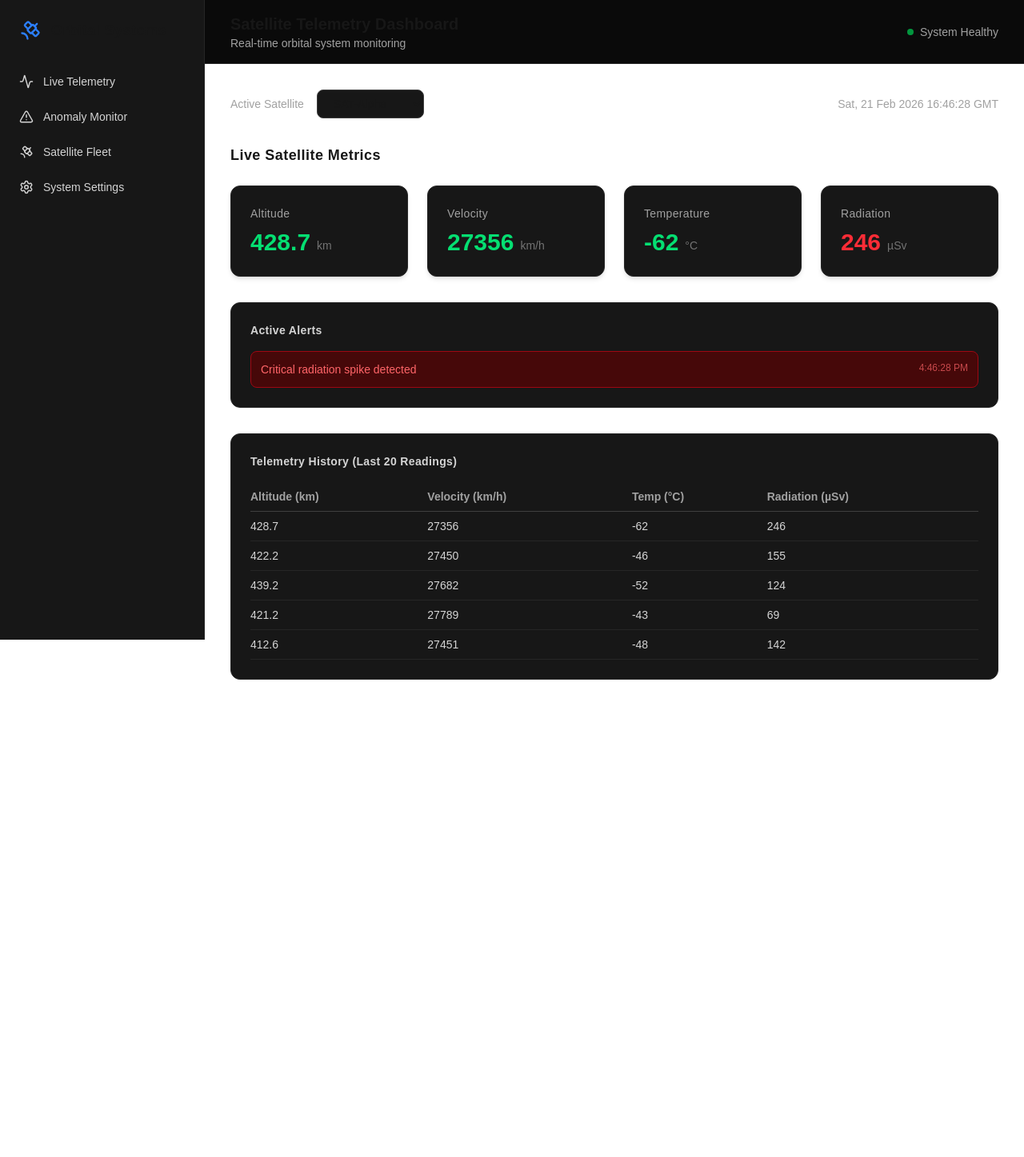
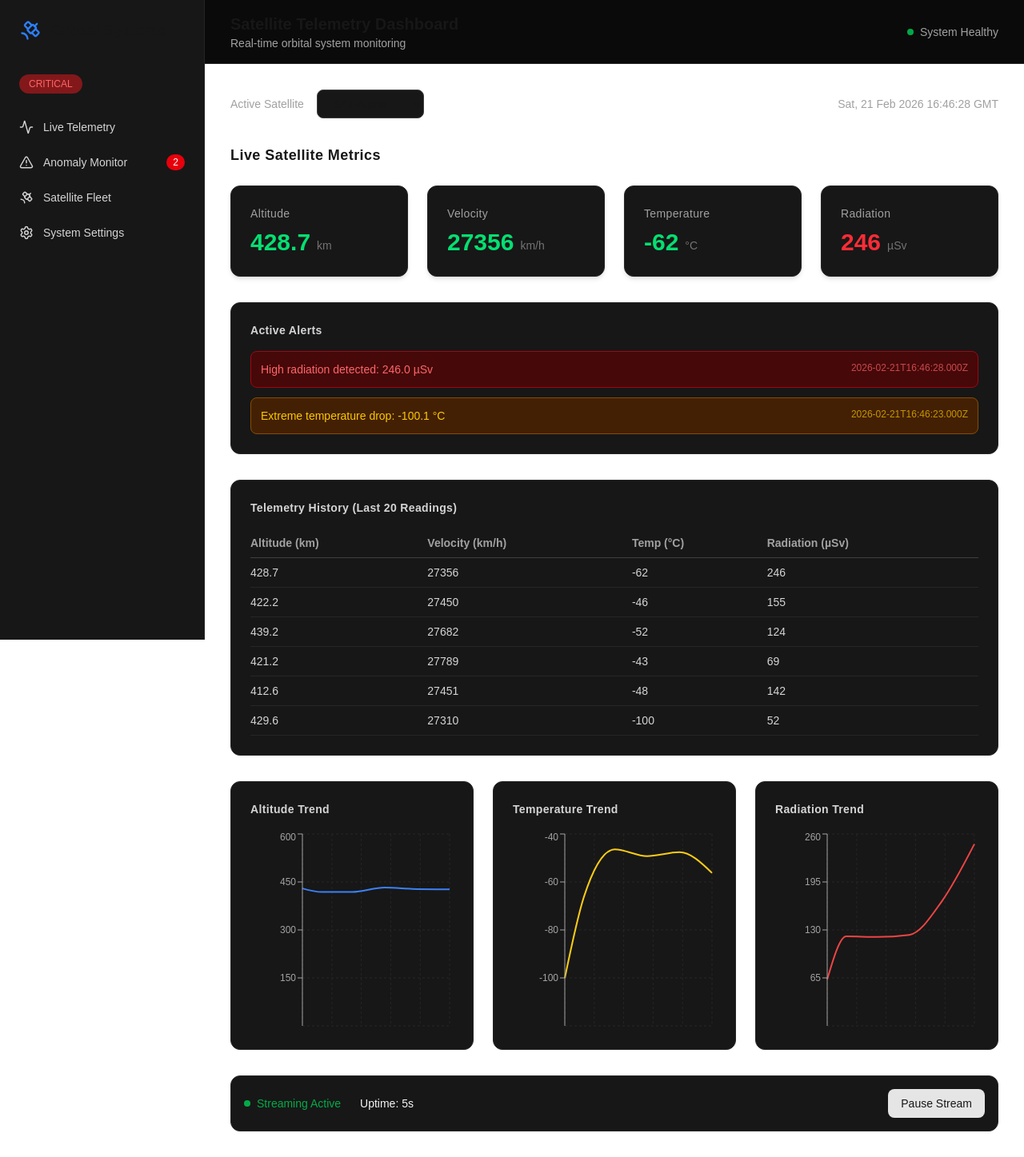
Before and after one commit to PriyankaSiwach/satellite-platform, a Next.js app: page / in a window 1280 px wide. Shown: the whole page at 80% size. Before the commit the page ends 882 px from the top, so only its background shows below. Built offline with nearby package versions, Linux system fonts and the light colour scheme.

Commit message:
satellite telemetry dashboard

```diff
--- a/app/layout.tsx
+++ b/app/layout.tsx
@@ -26,14 +26,8 @@ export default function RootLayout({
 }>) {
   return (
     <html lang="en">
-      <body className="bg-neutral-950 text-white">
-  <div className="flex">
-    <Sidebar />
-    <div className="flex-1 flex flex-col">
-      <Header />
-      <main className="p-8">{children}</main>
-    </div>
-  </div>
+    <body className="bg-neutral-950 text-white">
+  {children}
 </body>
     </html>
   );
--- a/app/page.tsx
+++ b/app/page.tsx
@@ -6,6 +6,9 @@ import { useState, useEffect } from "react";
 import MetricsCard from "@/components/MetricsCard";
 import { Alert } from "@/types/alert";
 import TelemetryTable from "@/components/TelemetryTable";
+import TelemetryChart from "@/components/TelemetryChart";
+import Sidebar from "@/components/layout/Sidebar";
+import Header from "@/components/layout/Header";
 
 export default function Home() {
   const [selectedSatellite, setSelectedSatellite] = useState("SAT-Alpha");
@@ -13,6 +16,8 @@ export default function Home() {
   const [telemetry, setTelemetry] = useState<Telemetry | null>(null);
   const [alerts, setAlerts] = useState<Alert[]>([]);
   const [history, setHistory] = useState<Telemetry[]>([]);
+  const [isStreaming, setIsStreaming] = useState(true);
+  const [uptime, setUptime] = useState(0);
 
   useEffect(() => {
     const interval = setInterval(() => {
@@ -23,45 +28,88 @@ export default function Home() {
   }, []);
 
   useEffect(() => {
-    setTelemetry(generateTelemetry());
+    if (!isStreaming) return;
+
+    const firstTelemetry = generateTelemetry();
+    setTelemetry(firstTelemetry);
+    setHistory([firstTelemetry]);
 
     const interval = setInterval(() => {
       const newTelemetry = generateTelemetry();
+
       setTelemetry(newTelemetry);
+
       setHistory((prev) =>
         [newTelemetry, ...prev].slice(0, 20)
       );
 
-      const newAlerts: Alert[] = [];
-
-      if (newTelemetry.radiation > 180) {
-        newAlerts.push({
-          id: Date.now(),
-          message: "Critical radiation spike detected",
-          severity: "critical",
-          timestamp: new Date().toLocaleTimeString(),
-        });
-      }
-
-      if (newTelemetry.temperature > -40) {
-        newAlerts.push({
-          id: Date.now() + 1,
-          message: "Thermal boundary warning",
-          severity: "warning",
-          timestamp: new Date().toLocaleTimeString(),
-        });
-      }
-
-      if (newAlerts.length > 0) {
-        setAlerts((prev) =>
-          [...newAlerts, ...prev].slice(0, 10)
-        );
-      }
+      setUptime((prev) => prev + 1);
 
     }, 1000);
 
     return () => clearInterval(interval);
-  }, []);
+  }, [isStreaming]);
+
+
+  useEffect(() => {
+  if (!telemetry) return;
+
+  const newAlerts: Alert[] = [];
+
+  if (telemetry.radiation > 200) {
+    newAlerts.push({
+      id: crypto.randomUUID(),
+      type: "radiation",
+      message: `High radiation detected: ${telemetry.radiation.toFixed(1)} µSv`,
+      severity: "critical",
+      timestamp: new Date().toISOString(),
+    });
+  }
+
+  if (telemetry.temperature < -100) {
+    newAlerts.push({
+      id: crypto.randomUUID(),
+      type: "temperature",
+      message: `Extreme temperature drop: ${telemetry.temperature.toFixed(1)} °C`,
+      severity: "warning",
+      timestamp: new Date().toISOString(),
+    });
+  }
+
+
+ if (newAlerts.length > 0) {
+  setAlerts((prev) => {
+    const filtered = newAlerts.filter(
+      (newAlert) =>
+        !prev.some(
+          (existing) =>
+            existing.message === newAlert.message &&
+            existing.timestamp === newAlert.timestamp
+        )
+    );
+    return [...filtered, ...prev].slice(0, 50);
+  });
+}
+
+}, [telemetry]);
+
+  function computeSystemHealth() {
+    const criticalCount = alerts.filter(
+      (a) => a.severity === "critical"
+    ).length;
+
+    if (criticalCount > 0) return "critical";
+
+    const warningCount = alerts.filter(
+      (a) => a.severity === "warning"
+    ).length;
+
+    if (warningCount > 0) return "warning";
+
+    return "healthy";
+  }
+
+  const systemHealth = computeSystemHealth();
 
   function getTemperatureStatus(temp: number) {
     if (temp > -40) return "warning";
@@ -79,7 +127,16 @@ export default function Home() {
   }
 
   return (
-    <div className="space-y-8">
+    <div className="flex">
+      <Sidebar
+        alertCount={alerts.length}
+        systemHealth={systemHealth}
+      />
+
+      <div className="flex-1 flex flex-col">
+        <Header />
+
+        <main className="p-8 space-y-8">
           {/* Control Bar */}
           <section className="flex justify-between items-center">
             <div className="flex items-center gap-4">
@@ -145,6 +202,58 @@ export default function Home() {
           <section>
             <TelemetryTable data={history} />
           </section>
+          <section className="grid grid-cols-3 gap-6">
+            <TelemetryChart
+              data={history}
+              dataKey="altitude"
+              color="#3b82f6"
+              title="Altitude Trend"
+            />
+
+            <TelemetryChart
+              data={history}
+              dataKey="temperature"
+              color="#facc15"
+              title="Temperature Trend"
+            />
+
+            <TelemetryChart
+              data={history}
+              dataKey="radiation"
+              color="#ef4444"
+              title="Radiation Trend"
+            />
+          </section>
+          <section className="flex justify-between items-center bg-neutral-900 border border-neutral-800 rounded-xl p-4">
+
+            <div className="flex items-center gap-6 text-sm">
+
+              <div className="flex items-center gap-2">
+                <div
+                  className={`w-2 h-2 rounded-full ${isStreaming ? "bg-green-500 animate-pulse" : "bg-red-500"
+                    }`}
+                />
+                <span className={isStreaming ? "text-green-500 animate-pulse" : "text-red-500"}>
+                  {isStreaming ? "Streaming Active" : "Streaming Paused"}
+                </span>
+              </div>
+
+              <div className="text-neutral-100">
+                Uptime: {uptime}s
+              </div>
+
+            </div>
+
+            <button
+              onClick={() => setIsStreaming((prev) => !prev)}
+              className="px-4 py-2 bg-neutral-200 hover:bg-neutral-500 rounded-lg text-sm"
+            >
+              {isStreaming ? "Pause Stream" : "Resume Stream"}
+            </button>
+
+          </section>
+        </main>
+      </div>
     </div>
   );
 }
--- /dev/null
+++ b/components/TelemetryChart.tsx
@@ -0,0 +1,58 @@
+"use client";
+
+import {
+  LineChart,
+  Line,
+  XAxis,
+  YAxis,
+  Tooltip,
+  ResponsiveContainer,
+  CartesianGrid,
+} from "recharts";
+import { Telemetry } from "@/types/telemetry";
+
+type Props = {
+  data: Telemetry[];
+  dataKey: keyof Telemetry;
+  color: string;
+  title: string;
+};
+
+export default function TelemetryChart({
+  data,
+  dataKey,
+  color,
+  title,
+}: Props) {
+  return (
+    <div className="bg-neutral-900 border border-neutral-800 rounded-xl p-6">
+      <h3 className="text-sm font-semibold mb-4 text-neutral-300 tracking-wide">
+        {title}
+      </h3>
+
+      <ResponsiveContainer width="100%" height={250}>
+        <LineChart data={[...data].reverse()}>
+          <CartesianGrid stroke="#262626" strokeDasharray="3 3" />
+          <XAxis hide />
+          <YAxis
+            stroke="#a3a3a3"
+            tick={{ fontSize: 12 }}
+          />
+          <Tooltip
+            contentStyle={{
+              backgroundColor: "#171717",
+              border: "1px solid #333",
+            }}
+          />
+          <Line
+            type="monotone"
+            dataKey={dataKey}
+            stroke={color}
+            strokeWidth={2}
+            dot={false}
+          />
+        </LineChart>
+      </ResponsiveContainer>
+    </div>
+  );
+}
--- a/components/layout/Sidebar.tsx
+++ b/components/layout/Sidebar.tsx
@@ -1,8 +1,11 @@
 "use client";
 
 import { Satellite, Activity, AlertTriangle, Settings } from "lucide-react";
-
-export default function Sidebar() {
+type Props = {
+    alertCount: number;
+    systemHealth: "healthy" | "warning" | "critical";
+};
+export default function Sidebar({ alertCount, systemHealth, }: Props) {
     return (
         <aside className="w-64 bg-neutral-900 border-r border-neutral-800 h-screen p-6">
             <div className="flex items-center gap-3 mb-10">
@@ -11,6 +14,17 @@ export default function Sidebar() {
                     Orbital Systems
                 </h1>
             </div>
+            <div className="mb-8">
+                <div
+                    className={`text-xs px-3 py-1 rounded-full inline-block ${systemHealth === "healthy"
+                        ? "bg-green-900 text-green-400"
+                        : systemHealth === "warning"
+                            ? "bg-yellow-900 text-yellow-400"
+                            : "bg-red-900 text-red-400"
+                        }`}>
+                    {systemHealth.toUpperCase()}
+                </div>
+            </div>
 
             <nav className="space-y-6 text-sm">
                 <div className="flex items-center gap-3 text-neutral-300 hover:text-white cursor-pointer">
@@ -18,9 +32,17 @@ export default function Sidebar() {
                     <span>Live Telemetry</span>
                 </div>
 
-        <div className="flex items-center gap-3 text-neutral-300 hover:text-white cursor-pointer">
+                <div className="flex items-center justify-between text-neutral-300 hover:text-white cursor-pointer">
+                    <div className="flex items-center gap-3">
                         <AlertTriangle size={18} />
                         <span>Anomaly Monitor</span>
+                    </div>
+
+                    {alertCount > 0 && (
+                        <span className="bg-red-600 text-white text-xs px-2 py-0.5 rounded-full">
+                            {alertCount}
+                        </span>
+                    )}
                 </div>
 
                 <div className="flex items-center gap-3 text-neutral-300 hover:text-white cursor-pointer">
--- a/types/alert.ts
+++ b/types/alert.ts
@@ -1,5 +1,6 @@
 export type Alert = {
-  id: number;
+  id: string;
+  type: string;
   message: string;
   severity: "warning" | "critical";
   timestamp: string;
```
Lines whose indentation alone changed are shown as unchanged.
